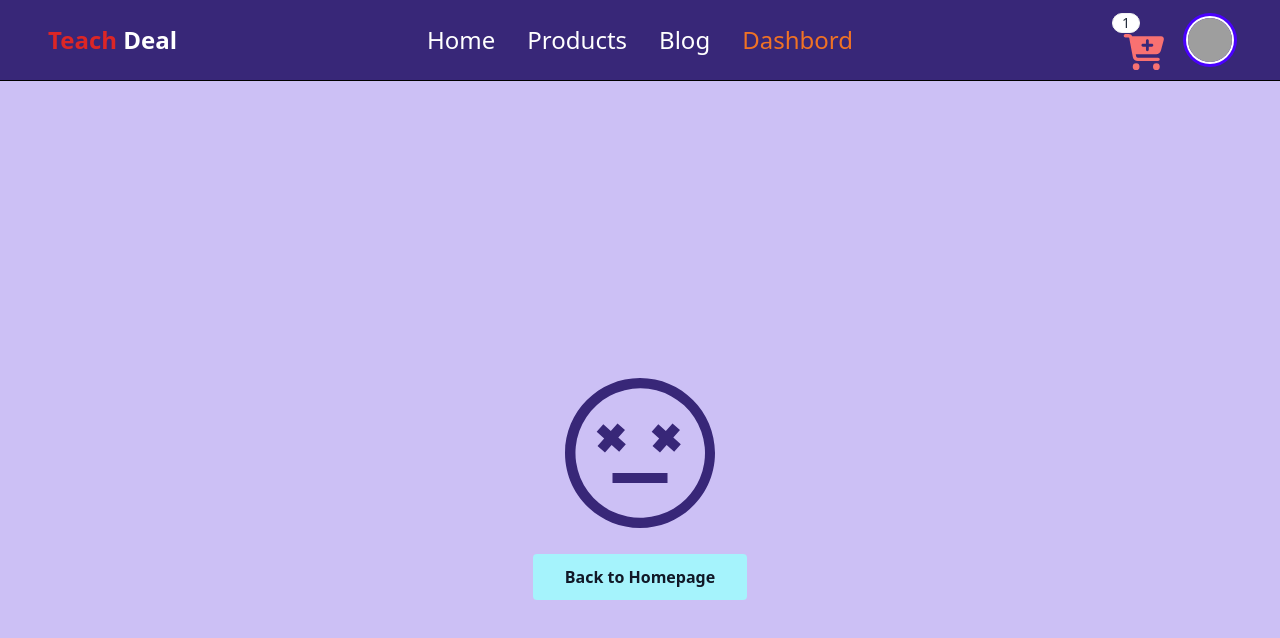
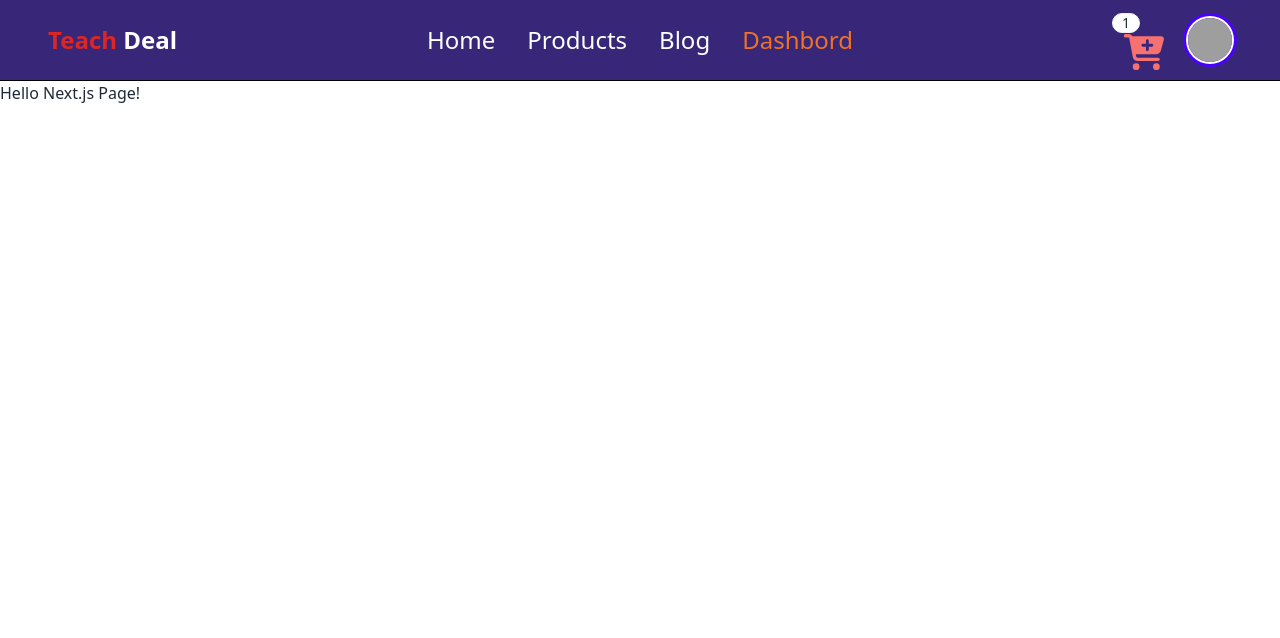
Before and after one commit to raihanuldev/Tech-Deal, a Next.js app: page /blogs in a window 1280 px wide. Before the commit this address had no page. Shown: the top 638 px of the page. Built offline with nearby package versions, Linux system fonts and the light colour scheme; grey boxes are pictures that could not be loaded.

Commit message:
Blogs page defined

```diff
--- /dev/null
+++ b/src/pages/blogs/index.tsx
@@ -0,0 +1,12 @@
+import React from 'react';
+import { NextPage } from 'next';
+
+const Blogs: NextPage = () => {
+  return (
+    <div>
+      <h1>Hello Next.js Page!</h1>
+    </div>
+  );
+};
+
+export default Blogs;
```
